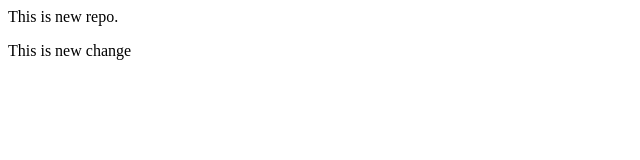
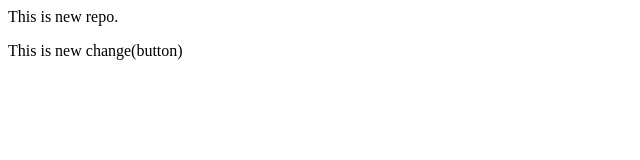
Before and after one commit to abhishekkhati-qmf/LocalRepo, a plain HTML site: page index.html in a window 1280 px wide. Shown: the full height of the page, 0-640 px from the left. Drawn offline with Linux system fonts and the light colour scheme.

```diff
--- a/index.html
+++ b/index.html
@@ -1,2 +1,2 @@
 <p>This is new repo.</p>
-<p>This is new change</p>
+<p>This is new change(button)</p>
```
